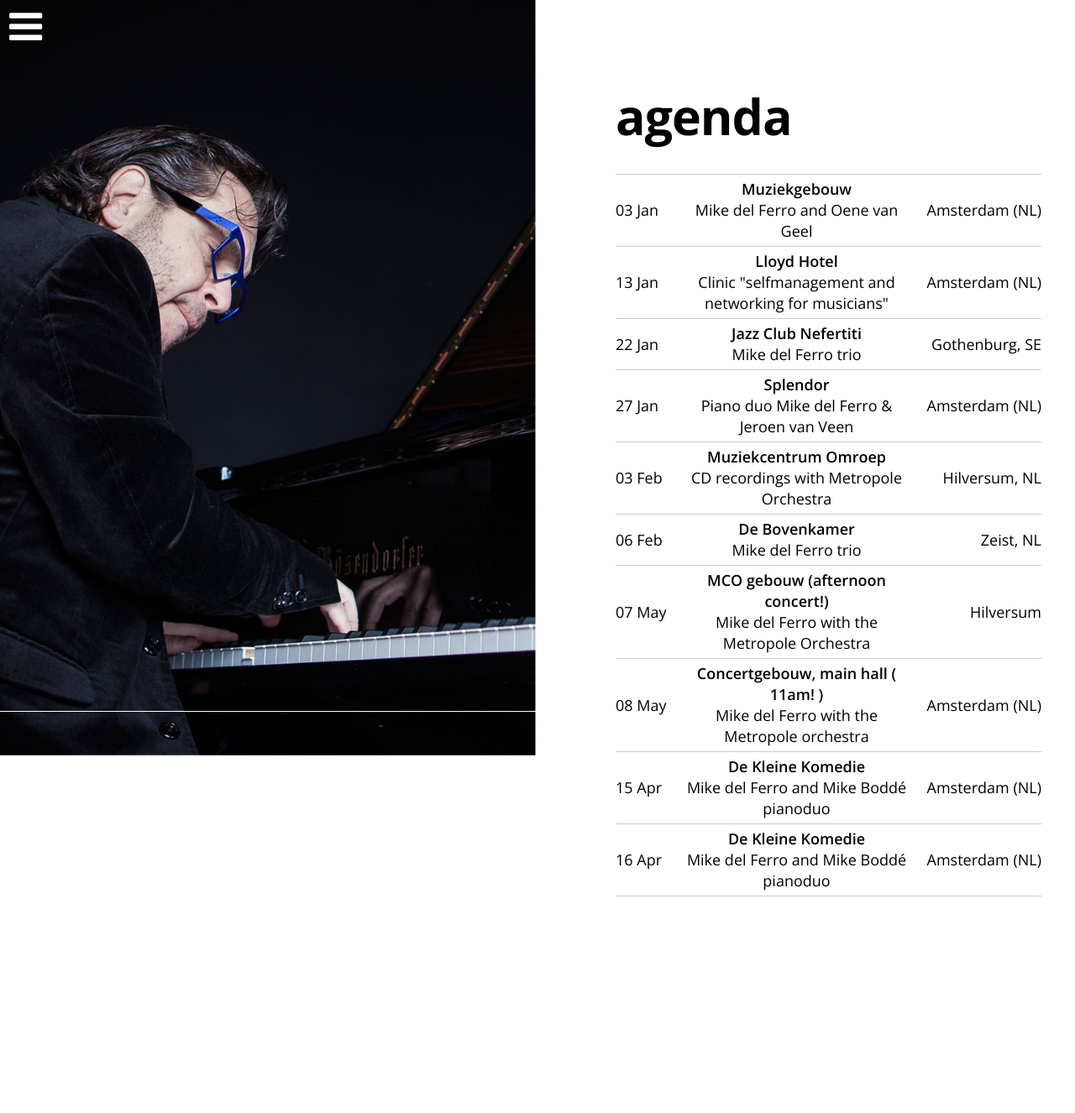
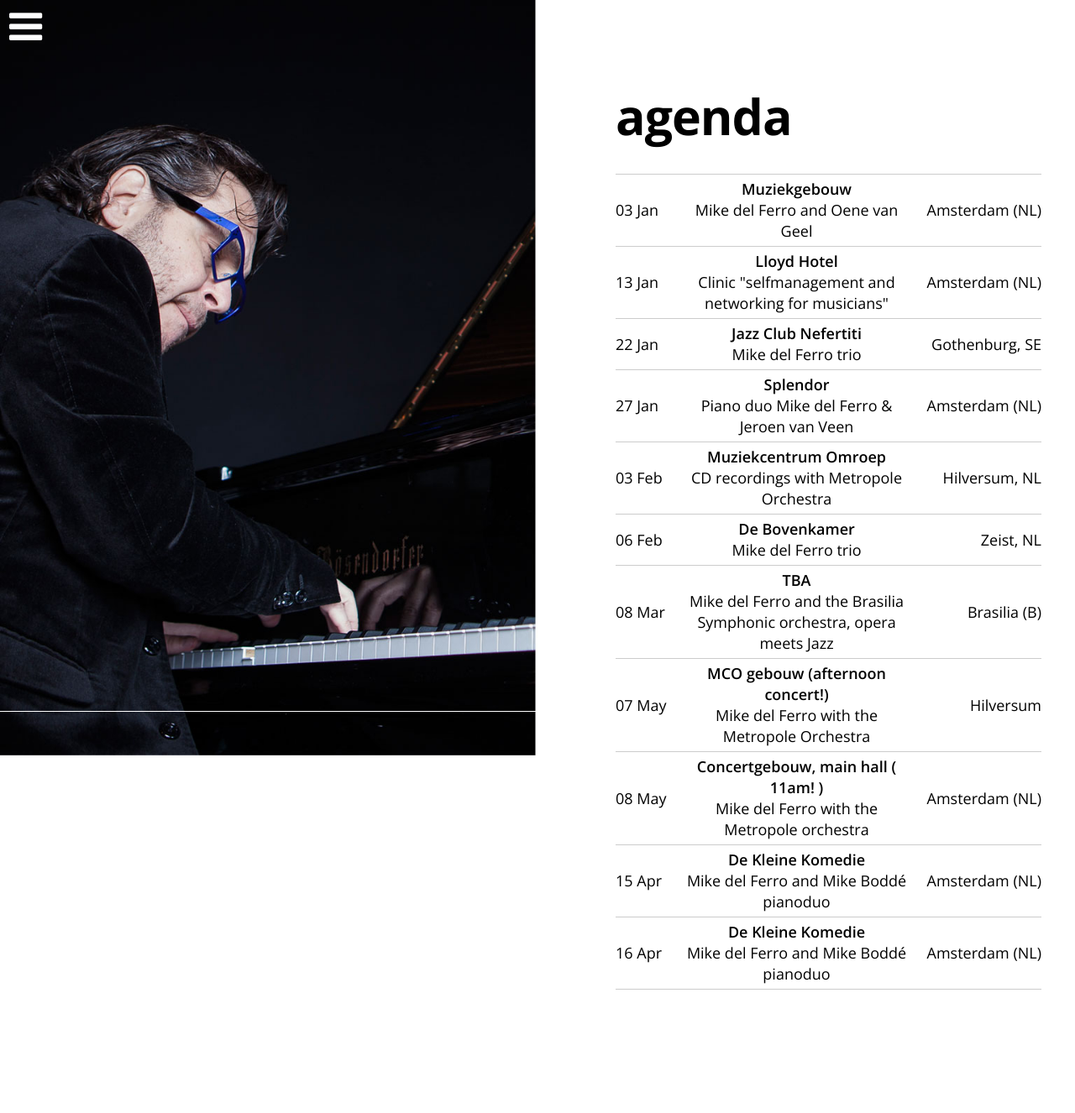
Before and after one commit to mikedelferro/website, a Jekyll site: the page built from agenda.html, in a window 1280 px wide. Shown: the whole page at 84% size. Built offline with Jekyll 4.4.1, drawn with Linux system fonts in a browser that asks for light colours; nearby versions of some CDN libraries; before the commit the page ends 1215 px from its top, so only the background shows below that.

Commit message:
Updated '_config.yml' via CloudCannon

```diff
--- a/_config.yml
+++ b/_config.yml
@@ -29,6 +29,11 @@ gigs:
     location: 'Zeist, NL'
     venue: De Bovenkamer
     url: ''
+  - title: 'Mike del Ferro and the Brasilia Symphonic orchestra, opera meets Jazz'
+    date: 2016-03-08T20:00:00.000Z
+    location: Brasilia (B)
+    venue: TBA
+    url: ''
   - title: Mike del Ferro with the Metropole Orchestra
     date: 2016-05-07T15:00:00.000Z
     location: Hilversum
```
